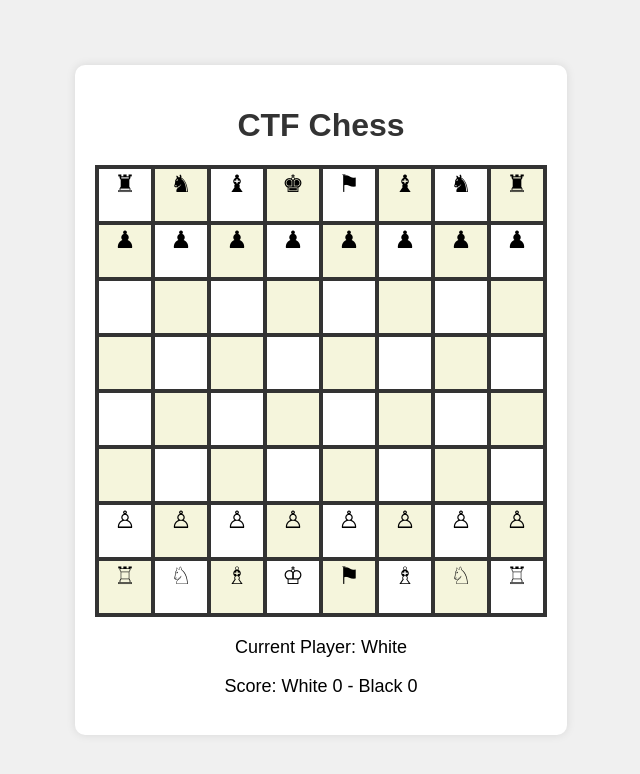
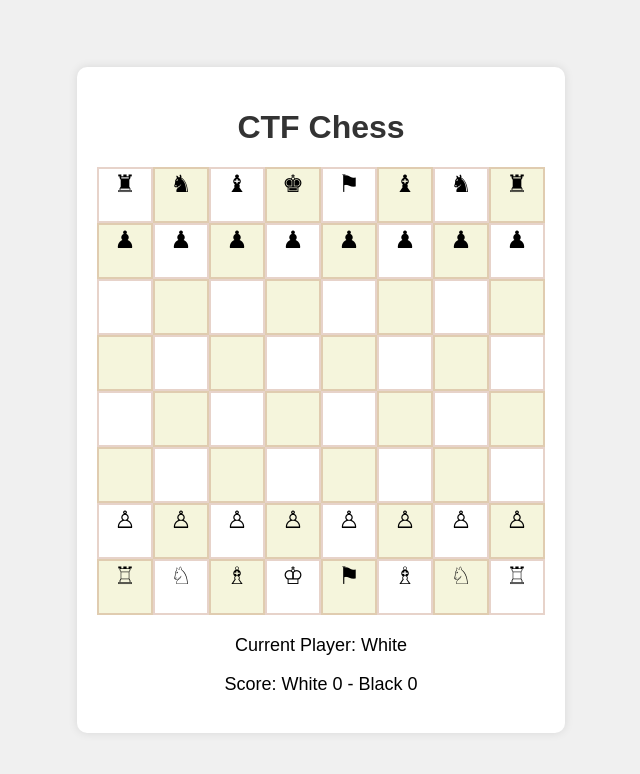
Before and after one commit to dotpipe/ragectf, a plain HTML site: page index.html in a window 1280 px wide. Both pictures are taken after a click on the button "Play Against Bot". Shown: the whole page, without its empty margins (319-959 px from the left). Drawn offline with Linux system fonts and the light colour scheme.

Commit message:
borders improved

```diff
--- a/styles.css
+++ b/styles.css
@@ -42,16 +42,16 @@ button:hover {
 
 #chessboard {
     margin: 20px auto;
-    border: 2px solid #333;
+    border: 2px solid rgba(sienna, 0.5);
     text-align: center;
     font-size: 24px;
     cursor: pointer;
 }
 
-.white {
+#chessboard .white {
     width: 50px;
     height: 50px;
-    border: 2px solid #333;
+    border: 2px solid rgba(160, 82, 45, 0.25);
     text-align: center;
     font-size: 24px;
     cursor: pointer;
@@ -61,7 +61,7 @@ button:hover {
     width: 50px;
     height: 50px;
     text-align: center;
-    border: 2px solid #333;
+    border: 2px solid rgba(160, 82, 45, 0.25);
     font-size: 24px;
     cursor: pointer;
     background-color: beige;
```
